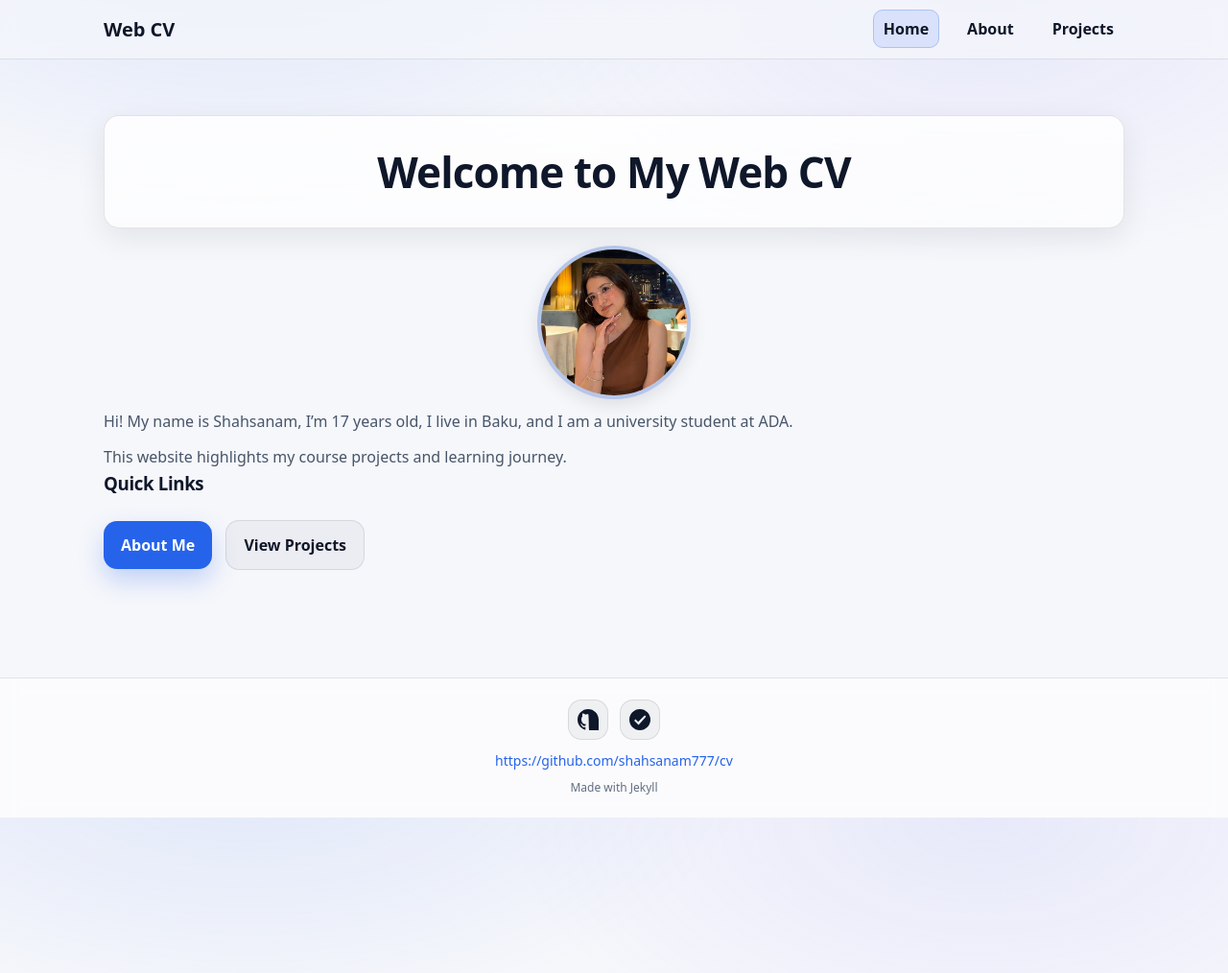
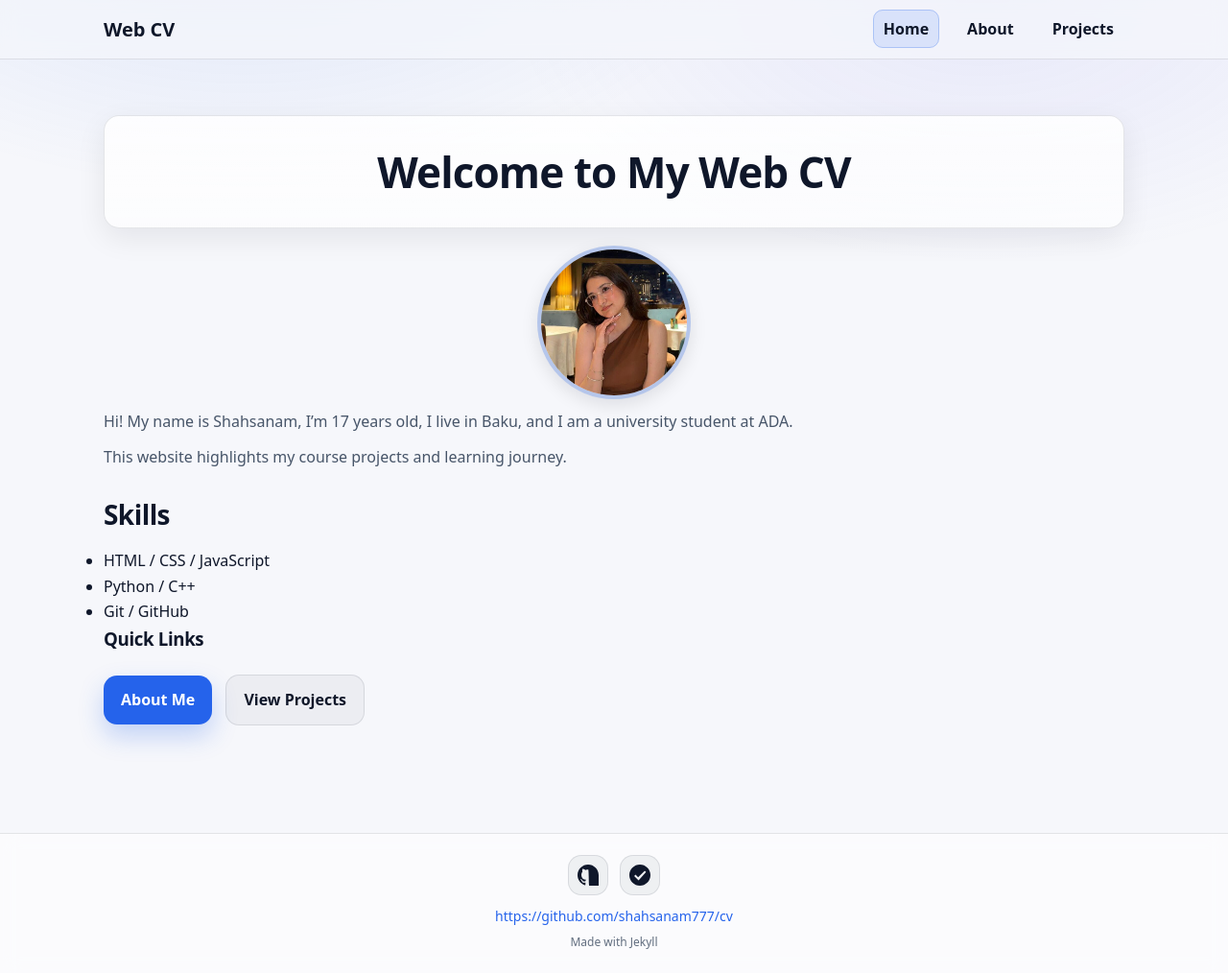
Before and after one commit to Shahsanam777/cv, a Jekyll site: the page built from index.md, in a window 1280 px wide and 1014 px high. Shown: the whole window at 96% size. Built offline with Jekyll 4.4.1, drawn with Linux system fonts in a browser that asks for light colours.

Commit message:
Update index.md

```diff
--- a/index.md
+++ b/index.md
@@ -12,6 +12,12 @@ Hi! My name is Shahsanam, I'm 17 years old, I live in Baku, and I am a universit
 
 This website highlights my course projects and learning journey.
 
+## Skills
+
+- HTML / CSS / JavaScript
+- Python / C++
+- Git / GitHub
+
 ### Quick Links
 
 [About Me]({{ '/about.html' | relative_url }}){: .btn }
```
